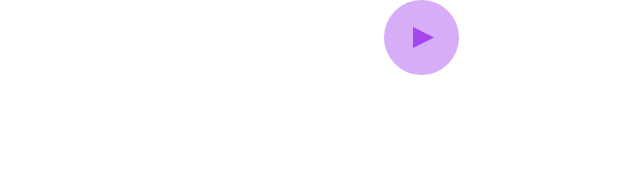
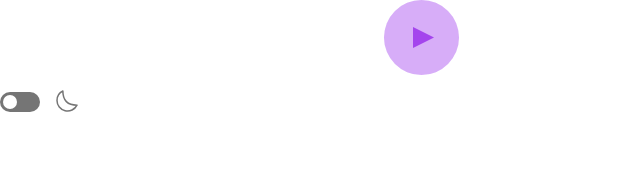
Before and after one commit to mehdi-zibout/FEM-Dictionary-web-app, a React (Vite) app: page / in a window 1280 px wide. Shown: the top 180 px of the page, without its empty margins (0-640 px from the left). Built offline with nearby package versions, Linux system fonts and the light colour scheme.

Commit message:
Add theme toggle

```diff
--- a/src/App.tsx
+++ b/src/App.tsx
@@ -1,4 +1,5 @@
 import { useEffect } from "react";
+import DarkModeButton from "./components/DarkModeButton";
 import PlayButton from "./components/PlayButton";
 
 function App() {
@@ -14,10 +15,11 @@ function App() {
     }
   }, []);
   return (
-    <div className="bg-white min-h-screen text-white text-hl font-mono">
+    <main className="transition-colors duration-500 bg-white dark:bg-black min-h-screen text-white text-hl font-mono">
       Hello World!
       <PlayButton />
-    </div>
+      <DarkModeButton />
+    </main>
   );
 }
 
--- a/src/components/DarkModeButton.tsx
+++ b/src/components/DarkModeButton.tsx
@@ -0,0 +1,52 @@
+import { useState } from "react";
+import { Moon } from "./Icons";
+
+function DarkModeButton() {
+  const [isLight, setIsLight] = useState(() => getThemeValue());
+  return (
+    <div className="flex justify-center items-center w-fit">
+      <button
+        onClick={handleToggleTheme}
+        aria-label={`toggle ${isLight ? "dark" : "light"} mode`}
+        className={`w-10 h-5 ${
+          isLight ? "bg-white-300" : "bg-purple"
+        } rounded-full p-[3px] mr-4 block`}
+      >
+        <div
+          className={`bg-white w-3.5 h-3.5 rounded-full ${
+            isLight ? "" : "translate-x-5"
+          } transition-transform duration-300 `}
+        ></div>
+      </button>
+      <Moon
+        className={"-mt-0.5 transition-all duration-1000  "}
+        isDark={!isLight}
+      />
+    </div>
+  );
+
+  function getThemeValue() {
+    if (!("theme" in localStorage)) {
+      const isLight = !window.matchMedia("(prefers-color-scheme: dark)")
+        .matches;
+      localStorage.setItem("theme", isLight ? "light" : "dark");
+      return isLight;
+    } else {
+      if (localStorage.theme === "dark") return false;
+      else return true;
+    }
+  }
+
+  function handleToggleTheme() {
+    setIsLight(!isLight);
+    if (isLight) {
+      document.documentElement.classList.add("dark");
+      localStorage.setItem("theme", "dark");
+    } else {
+      document.documentElement.classList.remove("dark");
+      localStorage.setItem("theme", "light");
+    }
+  }
+}
+
+export default DarkModeButton;
--- a/src/components/Icons.tsx
+++ b/src/components/Icons.tsx
@@ -92,7 +92,10 @@ export function IconNewWindow(props: SVGProps<SVGSVGElement>) {
   );
 }
 
-export function Moon(props: SVGProps<SVGSVGElement>) {
+export function Moon({
+  isDark,
+  ...props
+}: SVGProps<SVGSVGElement> & { isDark: boolean }) {
   return (
     <svg
       {...props}
@@ -103,7 +106,7 @@ export function Moon(props: SVGProps<SVGSVGElement>) {
     >
       <path
         fill="none"
-        stroke="#838383"
+        stroke={isDark ? "#A445ED" : "#757575"}
         strokeLinecap="round"
         strokeLinejoin="round"
         strokeWidth="1.5"
--- a/tailwind.config.cjs
+++ b/tailwind.config.cjs
@@ -1,8 +1,8 @@
 /** @type {import('tailwindcss').Config} */
 module.exports = {
+  darkMode: "class",
   content: ["./index.html", "./src/**/*.{js,ts,jsx,tsx}"],
   theme: {
-    darkMode: "class",
     colors: {
       purple: "#A445ED",
       red: "#FF5252",
```
